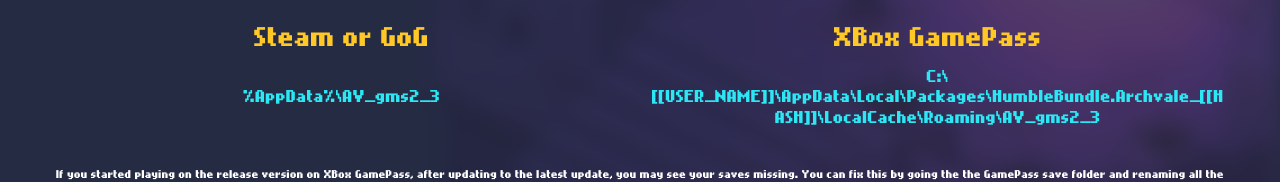
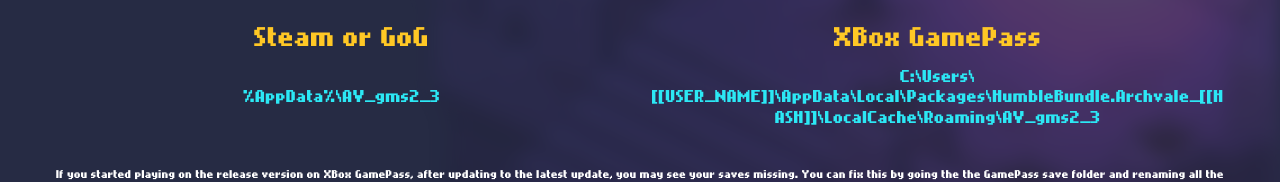
Before and after one commit to Haaxor1689/ArchvaleEdit, a React (Create React App) app: page / in a window 1280 px wide. Shown: the part 442-624 px from the top of the page. Built offline with nearby package versions, Linux system fonts and the light colour scheme; no server answers; what store would draw is missing.

Commit message:
Fix gamepass path

```diff
--- a/src/components/FIleLoadForm.tsx
+++ b/src/components/FIleLoadForm.tsx
@@ -28,7 +28,7 @@ const FileLoadForm = ({ setWorldData }: Props) => (
 		validate={({ file }) =>
 			!file
 				? { file: 'Required' }
-				: !file.name.endsWith('.avsv') && !file.name.endsWith('.json')
+				: !file.name.endsWith('.avsv')
 				? { file: 'Wrong file type' }
 				: undefined
 		}
@@ -77,7 +77,7 @@ const FileLoadForm = ({ setWorldData }: Props) => (
 				%AppData%\AV_gms2_3
 			</Typography>
 			<Typography color="badge" sx={{ wordBreak: 'break-word' }}>
-				C:\{'{{USER_NAME}}'}\AppData\Local\Packages\HumbleBundle.Archvale_
+				C:\Users\{'{{USER_NAME}}'}\AppData\Local\Packages\HumbleBundle.Archvale_
 				{'{{HASH}}'}\LocalCache\Roaming\AV_gms2_3
 			</Typography>
 			<Typography />
```
